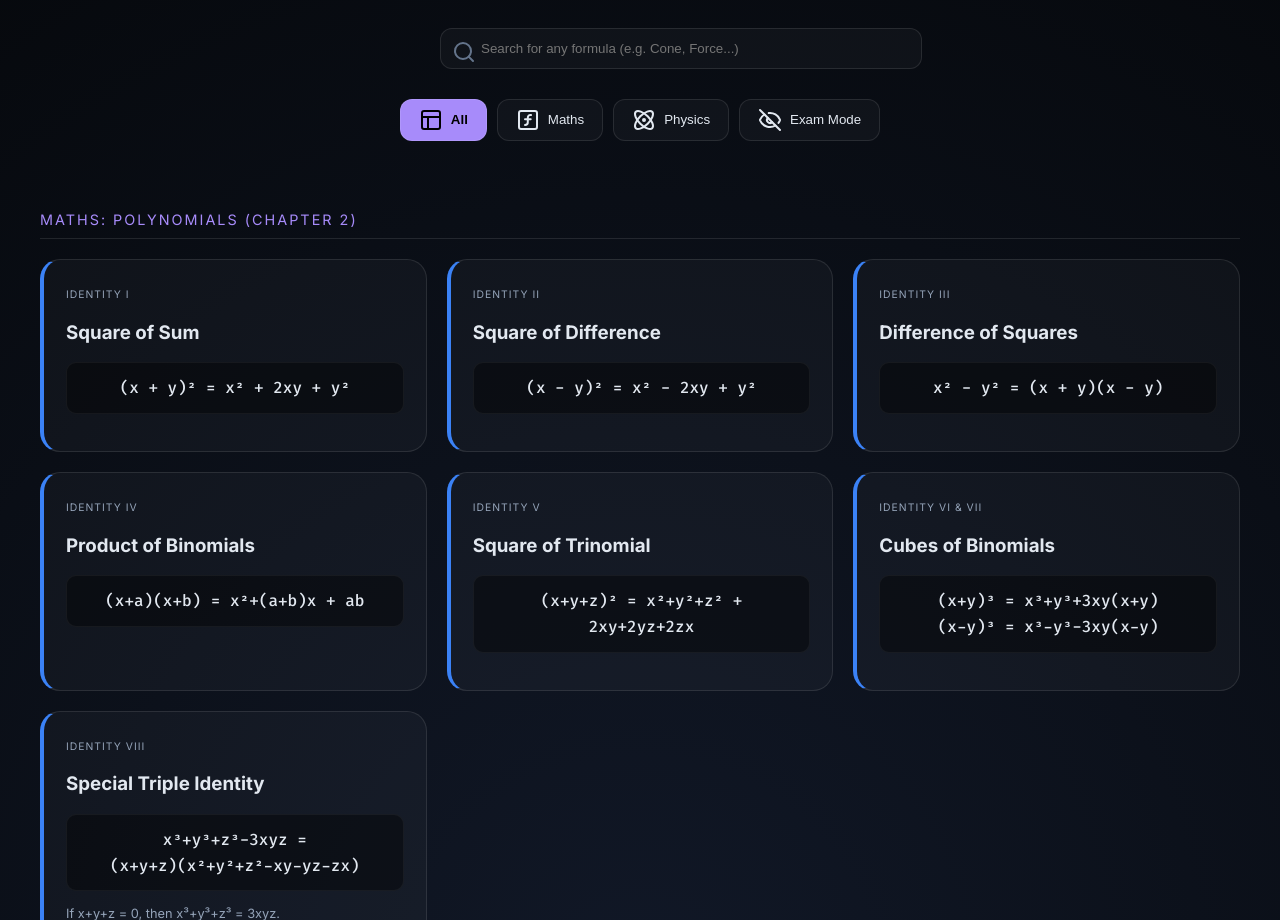
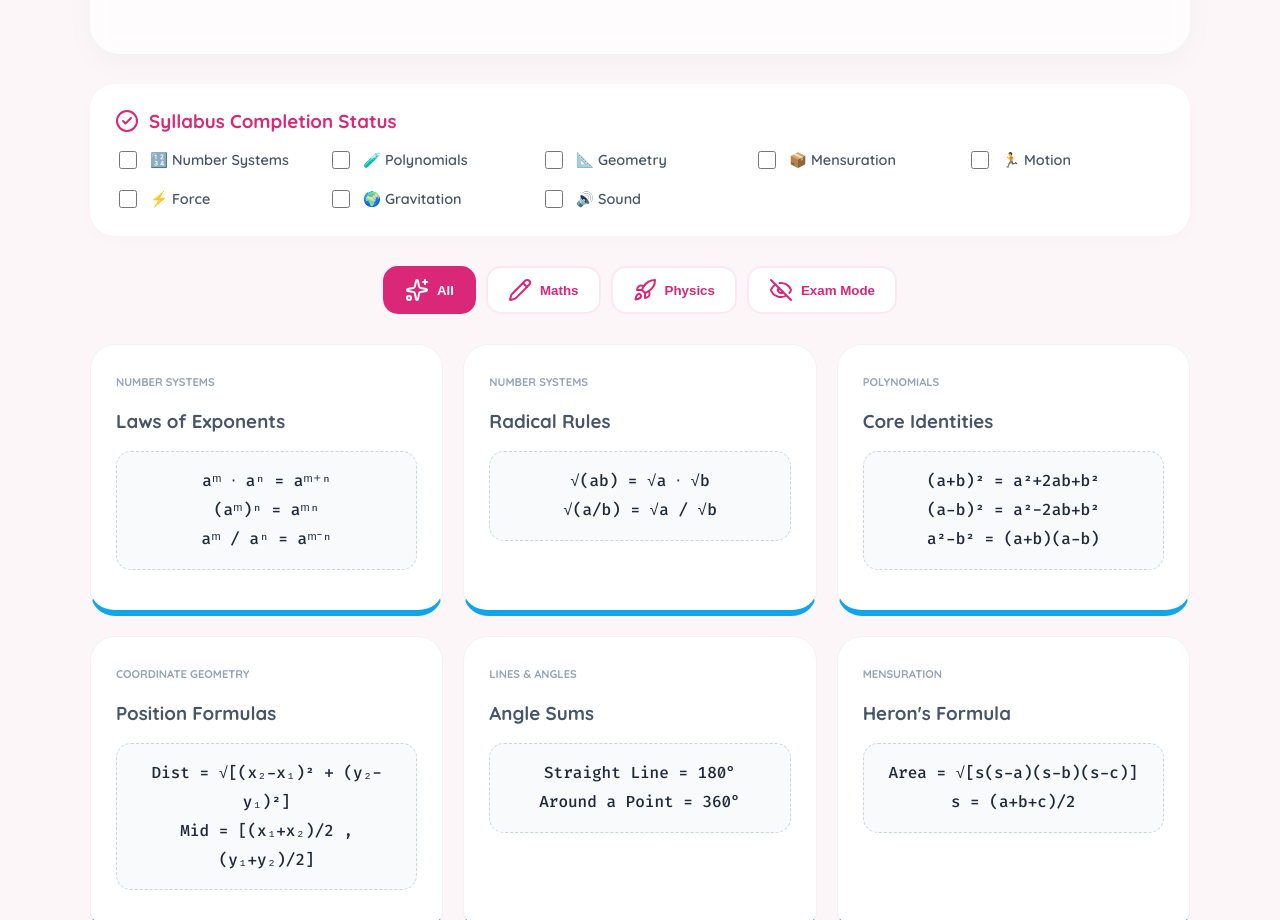
Before and after one commit to yasmeensumaiya25-wq/class9, a plain HTML site: page index.html in a window 1280 px wide. Shown: the part 202-1122 px from the top of the page. Drawn offline with nearby package versions, Linux system fonts and the light colour scheme.

Commit message:
Update styles and content for pastel theme

```diff
--- a/index.html
+++ b/index.html
@@ -3,179 +3,160 @@
 <head>
     <meta charset="UTF-8">
     <meta name="viewport" content="width=device-width, initial-scale=1.0">
-    <title>OmniVault | NCERT Class 9 Master</title>
-    <link href="https://fonts.googleapis.com/css2?family=Inter:wght@300;400;700&family=Fira+Code:wght@500&display=swap" rel="stylesheet">
+    <title>OmniVault | NCERT Class 9 Pastel</title>
+    <link href="https://fonts.googleapis.com/css2?family=Quicksand:wght@400;600;700&family=Fira+Code:wght@500&display=swap" rel="stylesheet">
     <script src="https://unpkg.com/lucide@latest"></script>
 
     <style>
         :root {
-            --bg: #05070a; --glass: rgba(255, 255, 255, 0.03); --border: rgba(255, 255, 255, 0.1);
-            --math-glow: #3b82f6; --phys-glow: #10b981; --accent: #a78bfa; --text: #e2e8f0;
+            --bg: #fdf6f9;
+            --math-card: #e0f2fe; /* Pastel Blue */
+            --phys-card: #fef3c7; /* Pastel Yellow */
+            --math-accent: #0ea5e9;
+            --phys-accent: #f59e0b;
+            --text: #475569;
+            --glass: rgba(255, 255, 255, 0.7);
         }
 
         body {
-            background-color: var(--bg);
-            background-image: radial-gradient(circle at 50% 50%, #111827 0%, #05070a 100%);
-            color: var(--text); font-family: 'Inter', sans-serif; margin: 0; padding: 20px;
+            background: var(--bg);
+            color: var(--text);
+            font-family: 'Quicksand', sans-serif;
+            margin: 0; padding: 20px;
+            background-image: radial-gradient(#fecdd3 0.5px, transparent 0.5px);
+            background-size: 20px 20px;
         }
 
-        .container { max-width: 1200px; margin: 0 auto; }
+        .container { max-width: 1100px; margin: 0 auto; }
 
         header {
-            text-align: center; padding: 30px; background: var(--glass);
-            backdrop-filter: blur(10px); border: 1px solid var(--border);
-            border-radius: 24px; margin-bottom: 30px;
+            text-align: center; padding: 40px; background: var(--glass);
+            backdrop-filter: blur(10px); border-radius: 30px;
+            box-shadow: 0 10px 30px rgba(0,0,0,0.03); margin-bottom: 30px;
         }
 
-        .gradient-text { background: linear-gradient(90deg, #a78bfa, #3b82f6); -webkit-background-clip: text; -webkit-text-fill-color: transparent; font-weight: 800; }
+        h1 { margin: 0; font-weight: 700; color: #db2777; font-size: 2.2rem; }
 
-        /* SEARCH & FILTERS */
-        .controls { display: flex; justify-content: center; gap: 10px; margin-bottom: 30px; flex-wrap: wrap; }
-        .search-box { width: 100%; max-width: 400px; margin-bottom: 20px; position: relative; }
-        .search-box input {
-            width: 100%; padding: 12px 40px; border-radius: 12px; background: var(--glass);
-            border: 1px solid var(--border); color: white; outline: none;
+        /* --- CHECKLIST SECTION --- */
+        .checklist-container {
+            background: #fff; padding: 25px; border-radius: 25px;
+            margin-bottom: 30px; box-shadow: 0 4px 15px rgba(0,0,0,0.02);
         }
-        .search-icon { position: absolute; left: 12px; top: 12px; color: #64748b; }
+        .checklist-grid { display: grid; grid-template-columns: repeat(auto-fit, minmax(180px, 1fr)); gap: 15px; margin-top: 15px; }
+        .check-item { display: flex; align-items: center; gap: 10px; font-weight: 600; font-size: 0.9rem; cursor: pointer; }
+        .check-item input { accent-color: #db2777; width: 18px; height: 18px; cursor: pointer; }
 
+        /* --- TOOLS & FILTERS --- */
+        .controls { display: flex; flex-wrap: wrap; gap: 10px; justify-content: center; margin-bottom: 30px; }
         .btn {
-            background: var(--glass); border: 1px solid var(--border); color: var(--text);
-            padding: 8px 18px; border-radius: 12px; cursor: pointer; display: flex; align-items: center; gap: 8px; transition: 0.3s;
+            background: #fff; border: 2px solid #fce7f3; color: #db2777;
+            padding: 10px 20px; border-radius: 15px; cursor: pointer;
+            display: flex; align-items: center; gap: 8px; font-weight: 700; transition: 0.2s;
         }
-        .btn.active { background: var(--accent); color: #000; font-weight: 600; }
+        .btn:hover { background: #fce7f3; }
+        .btn.active { background: #db2777; color: #fff; border-color: #db2777; }
 
-        /* SECTION HEADERS */
-        .section-title {
-            grid-column: 1 / -1; margin-top: 40px; padding-bottom: 10px;
-            border-bottom: 1px solid var(--border); color: var(--accent);
-            text-transform: uppercase; letter-spacing: 2px; font-size: 0.9rem;
-        }
-
-        /* FORMULA CARDS */
+        /* --- FORMULA CARDS --- */
         .vault-grid { display: grid; grid-template-columns: repeat(auto-fill, minmax(320px, 1fr)); gap: 20px; }
         .card {
-            background: var(--glass); border: 1px solid var(--border); border-radius: 20px;
-            padding: 22px; position: relative; transition: 0.3s ease;
+            background: #fff; border-radius: 25px; padding: 25px;
+            transition: 0.3s cubic-bezier(0.175, 0.885, 0.32, 1.275);
+            border: 1px solid rgba(0,0,0,0.05);
         }
-        .card:hover { transform: translateY(-5px); border-color: var(--accent); }
-        .card.math { border-left: 4px solid var(--math-glow); }
-        .card.phys { border-left: 4px solid var(--phys-glow); }
+        .card:hover { transform: scale(1.02); box-shadow: 0 15px 30px rgba(0,0,0,0.05); }
+        .card.math { border-bottom: 6px solid var(--math-accent); }
+        .card.phys { border-bottom: 6px solid var(--phys-accent); }
 
-        .chapter-tag { font-size: 0.65rem; text-transform: uppercase; color: #94a3b8; letter-spacing: 1px; }
-
+        .chapter-tag { font-size: 0.7rem; font-weight: 700; text-transform: uppercase; color: #94a3b8; }
         .eq {
-            font-family: 'Fira Code', monospace; background: rgba(0,0,0,0.4);
-            padding: 12px; border-radius: 10px; margin: 15px 0; text-align: center;
-            font-size: 1rem; border: 1px solid rgba(255,255,255,0.05); line-height: 1.6;
+            font-family: 'Fira Code', monospace; background: #f8fafc;
+            padding: 15px; border-radius: 15px; margin: 15px 0;
+            text-align: center; font-size: 1rem; color: #1e293b;
+            border: 1px dashed #cbd5e1; line-height: 1.8;
         }
 
         /* EXAM MODE */
-        .exam-hidden .eq { color: transparent; background: #1e293b; cursor: pointer; position: relative; }
-        .exam-hidden .eq::after { content: 'TAP TO REVEAL'; color: #475569; font-size: 0.6rem; position: absolute; left: 50%; top: 50%; transform: translate(-50%, -50%); }
-        .exam-hidden .eq:active { color: white; background: #000; }
+        .exam-hidden .eq { color: transparent; background: #f1f5f9; cursor: pointer; }
+        .exam-hidden .eq::after { content: '🌸 TAP TO REVEAL'; color: #db2777; font-size: 0.7rem; font-family: 'Quicksand'; font-weight: 700; }
+        .exam-hidden .eq:active { color: #1e293b; background: #fff; }
         .exam-hidden .eq:active::after { display: none; }
-
-        .note { font-size: 0.8rem; color: #94a3b8; }
     </style>
 </head>
 <body>
 
 <div class="container">
     <header>
-        <h1>NCERT <span class="gradient-text">OmniVault</span></h1>
-        <p style="color: #64748b;">Class 9 Physics & Maths Master Repository</p>
+        <div style="font-size: 2.5rem; margin-bottom: 10px;">🍰</div>
+        <h1>NCERT <span style="color:#f472b6">OmniVault</span></h1>
+        <p>Class 9 • Mathematics & Physics Master Repository</p>
     </header>
 
+    <div class="checklist-container">
+        <h3 style="margin:0; color:#db2777; display:flex; align-items:center; gap:10px;">
+            <i data-lucide="check-circle-2"></i> Syllabus Completion Status
+        </h3>
+        <div class="checklist-grid">
+            <label class="check-item"><input type="checkbox" id="c1" onchange="sv(this)"> 🔢 Number Systems</label>
+            <label class="check-item"><input type="checkbox" id="c2" onchange="sv(this)"> 🧪 Polynomials</label>
+            <label class="check-item"><input type="checkbox" id="c3" onchange="sv(this)"> 📐 Geometry</label>
+            <label class="check-item"><input type="checkbox" id="c4" onchange="sv(this)"> 📦 Mensuration</label>
+            <label class="check-item"><input type="checkbox" id="c5" onchange="sv(this)"> 🏃 Motion</label>
+            <label class="check-item"><input type="checkbox" id="c6" onchange="sv(this)"> ⚡ Force</label>
+            <label class="check-item"><input type="checkbox" id="c7" onchange="sv(this)"> 🌍 Gravitation</label>
+            <label class="check-item"><input type="checkbox" id="c8" onchange="sv(this)"> 🔊 Sound</label>
+        </div>
+    </div>
+
     <div class="controls">
-        <div class="search-box">
-            <i data-lucide="search" class="search-icon" size="18"></i>
-            <input type="text" id="searchInput" placeholder="Search for any formula (e.g. Cone, Force...)" onkeyup="search()">
-        </div>
-        <div style="display:flex; gap:10px; width:100%; justify-content:center;">
-            <button class="btn active" onclick="filter('all', this)"><i data-lucide="layout"></i> All</button>
-            <button class="btn" onclick="filter('math', this)"><i data-lucide="function-square"></i> Maths</button>
-            <button class="btn" onclick="filter('phys', this)"><i data-lucide="atom"></i> Physics</button>
-            <button class="btn" onclick="toggleExam()" id="examBtn"><i data-lucide="eye-off"></i> Exam Mode</button>
-        </div>
+        <button class="btn active" onclick="filter('all', this)"><i data-lucide="sparkles"></i> All</button>
+        <button class="btn" onclick="filter('math', this)"><i data-lucide="pencil"></i> Maths</button>
+        <button class="btn" onclick="filter('phys', this)"><i data-lucide="rocket"></i> Physics</button>
+        <button class="btn" onclick="toggleExam()" id="examBtn"><i data-lucide="eye-off"></i> Exam Mode</button>
     </div>
 
     <div class="vault-grid" id="mainGrid">
 
-        <div class="section-title math-sec">Maths: Polynomials (Chapter 2)</div>
-
         <div class="card math" data-type="math">
-            <span class="chapter-tag">Identity I</span>
-            <h3>Square of Sum</h3>
-            <div class="eq">(x + y)² = x² + 2xy + y²</div>
+            <span class="chapter-tag">Number Systems</span>
+            <h3>Laws of Exponents</h3>
+            <div class="eq">aᵐ ⋅ aⁿ = aᵐ⁺ⁿ <br> (aᵐ)ⁿ = aᵐⁿ <br> aᵐ / aⁿ = aᵐ⁻ⁿ</div>
         </div>
 
         <div class="card math" data-type="math">
-            <span class="chapter-tag">Identity II</span>
-            <h3>Square of Difference</h3>
-            <div class="eq">(x - y)² = x² - 2xy + y²</div>
+            <span class="chapter-tag">Number Systems</span>
+            <h3>Radical Rules</h3>
+            <div class="eq">√(ab) = √a ⋅ √b <br> √(a/b) = √a / √b</div>
         </div>
 
         <div class="card math" data-type="math">
-            <span class="chapter-tag">Identity III</span>
-            <h3>Difference of Squares</h3>
-            <div class="eq">x² - y² = (x + y)(x - y)</div>
+            <span class="chapter-tag">Polynomials</span>
+            <h3>Core Identities</h3>
+            <div class="eq">(a+b)² = a²+2ab+b² <br> (a-b)² = a²-2ab+b² <br> a²-b² = (a+b)(a-b)</div>
         </div>
 
         <div class="card math" data-type="math">
-            <span class="chapter-tag">Identity IV</span>
-            <h3>Product of Binomials</h3>
-            <div class="eq">(x+a)(x+b) = x²+(a+b)x + ab</div>
+            <span class="chapter-tag">Coordinate Geometry</span>
+            <h3>Position Formulas</h3>
+            <div class="eq">Dist = √[(x₂-x₁)² + (y₂-y₁)²] <br> Mid = [(x₁+x₂)/2 , (y₁+y₂)/2]</div>
         </div>
 
         <div class="card math" data-type="math">
-            <span class="chapter-tag">Identity V</span>
-            <h3>Square of Trinomial</h3>
-            <div class="eq">(x+y+z)² = x²+y²+z² + 2xy+2yz+2zx</div>
+            <span class="chapter-tag">Lines & Angles</span>
+            <h3>Angle Sums</h3>
+            <div class="eq">Straight Line = 180° <br> Around a Point = 360°</div>
         </div>
 
         <div class="card math" data-type="math">
-            <span class="chapter-tag">Identity VI & VII</span>
-            <h3>Cubes of Binomials</h3>
-            <div class="eq">(x+y)³ = x³+y³+3xy(x+y) <br> (x-y)³ = x³-y³-3xy(x-y)</div>
+            <span class="chapter-tag">Mensuration</span>
+            <h3>Heron's Formula</h3>
+            <div class="eq">Area = √[s(s-a)(s-b)(s-c)] <br> s = (a+b+c)/2</div>
         </div>
 
         <div class="card math" data-type="math">
-            <span class="chapter-tag">Identity VIII</span>
-            <h3>Special Triple Identity</h3>
-            <div class="eq">x³+y³+z³-3xyz = <br> (x+y+z)(x²+y²+z²-xy-yz-zx)</div>
-            <p class="note">If x+y+z = 0, then x³+y³+z³ = 3xyz.</p>
+            <span class="chapter-tag">Mensuration</span>
+            <h3>Cylinder & Cone</h3>
+            <div class="eq">Cyl CSA: 2πrh | TSA: 2πr(r+h) <br> Cone Slant l: √(r²+h²)</div>
         </div>
-
-        <div class="section-title math-sec">Maths: Surface Areas & Volumes</div>
-
-        <div class="card math" data-type="math">
-            <span class="chapter-tag">Cuboid</span>
-            <h3>Area & Volume</h3>
-            <div class="eq">TSA = 2(lb+bh+hl) <br> Vol = l × b × h</div>
-            <p class="note">Lateral Surface Area = 2h(l+b).</p>
-        </div>
-
-        <div class="card math" data-type="math">
-            <span class="chapter-tag">Cylinder</span>
-            <h3>Area & Volume</h3>
-            <div class="eq">CSA = 2πrh <br> Vol = πr²h</div>
-            <p class="note">TSA = 2πr(r+h).</p>
-        </div>
-
-        <div class="card math" data-type="math">
-            <span class="chapter-tag">Cone</span>
-            <h3>Area & Volume</h3>
-            <div class="eq">CSA = πrl <br> Vol = 1/3 πr²h</div>
-            <p class="note">l = √(r²+h²).</p>
-        </div>
-
-        <div class="card math" data-type="math">
-            <span class="chapter-tag">Sphere</span>
-            <h3>Area & Volume</h3>
-            <div class="eq">Surface Area = 4πr² <br> Vol = 4/3 πr³</div>
-        </div>
-
-        <div class="section-title phys-sec">Physics: Motion & Laws</div>
 
         <div class="card phys" data-type="phys">
             <span class="chapter-tag">Motion</span>
@@ -184,28 +165,39 @@
         </div>
 
         <div class="card phys" data-type="phys">
-            <span class="chapter-tag">Force</span>
-            <h3>Laws of Force</h3>
-            <div class="eq">F = m × a <br> Momentum (p) = m × v</div>
+            <span class="chapter-tag">Motion</span>
+            <h3>Uniform Circular Motion</h3>
+            <div class="eq">v = (2πr) / t</div>
+        </div>
+
+        <div class="card phys" data-type="phys">
+            <span class="chapter-tag">Force & Laws</span>
+            <h3>Momentum & Impulse</h3>
+            <div class="eq">p = m × v <br> Impulse = F × t</div>
         </div>
 
         <div class="card phys" data-type="phys">
             <span class="chapter-tag">Gravitation</span>
-            <h3>Gravity Laws</h3>
-            <div class="eq">F = G(Mm)/d² <br> g = GM/R²</div>
+            <h3>Newton's Universal Law</h3>
+            <div class="eq">F = G (Mm) / r² <br> g = GM / R²</div>
         </div>
 
         <div class="card phys" data-type="phys">
             <span class="chapter-tag">Work & Energy</span>
-            <h3>Energy Forms</h3>
-            <div class="eq">W = F × s <br> Eₖ = ½mv² | Eₚ = mgh</div>
+            <h3>Energy & Power</h3>
+            <div class="eq">Eₖ = ½mv² <br> Eₚ = mgh <br> P = W / t</div>
+        </div>
+
+        <div class="card phys" data-type="phys">
+            <span class="chapter-tag">Fluids</span>
+            <h3>Pressure & Density</h3>
+            <div class="eq">P = F / A <br> Liquid Pressure = hρg</div>
         </div>
 
         <div class="card phys" data-type="phys">
             <span class="chapter-tag">Sound</span>
-            <h3>Wave Characteristics</h3>
-            <div class="eq">v = λ / T <br> v = λ × ν</div>
-            <p class="note">ν (nu) = Frequency.</p>
+            <h3>Echo & Waves</h3>
+            <div class="eq">v = λ × f <br> Echo: 2d = v × t</div>
         </div>
 
     </div>
@@ -214,27 +206,20 @@
 <script>
     lucide.createIcons();
 
-    function search() {
-        let input = document.getElementById('searchInput').value.toLowerCase();
-        let cards = document.querySelectorAll('.card');
-        cards.forEach(card => {
-            let text = card.innerText.toLowerCase();
-            card.style.display = text.includes(input) ? "block" : "none";
+    // LOAD SAVED CHECKLIST
+    window.onload = () => {
+        ['c1','c2','c3','c4','c5','c6','c7','c8'].forEach(id => {
+            if(localStorage.getItem(id) === 'true') document.getElementById(id).checked = true;
         });
-        // Hide section titles during search
-        document.querySelectorAll('.section-title').forEach(t => t.style.display = input ? "none" : "block");
-    }
+    };
+
+    function sv(cb) { localStorage.setItem(cb.id, cb.checked); }
 
     function filter(type, btn) {
         document.querySelectorAll('.btn').forEach(b => b.classList.remove('active'));
         btn.classList.add('active');
         document.querySelectorAll('.card').forEach(card => {
             card.style.display = (type === 'all' || card.dataset.type === type) ? 'block' : 'none';
-        });
-        document.querySelectorAll('.section-title').forEach(t => {
-            if(type === 'all') t.style.display = "block";
-            else if(type === 'math') t.style.display = t.classList.contains('math-sec') ? "block" : "none";
-            else t.style.display = t.classList.contains('phys-sec') ? "block" : "none";
         });
     }
 
```
